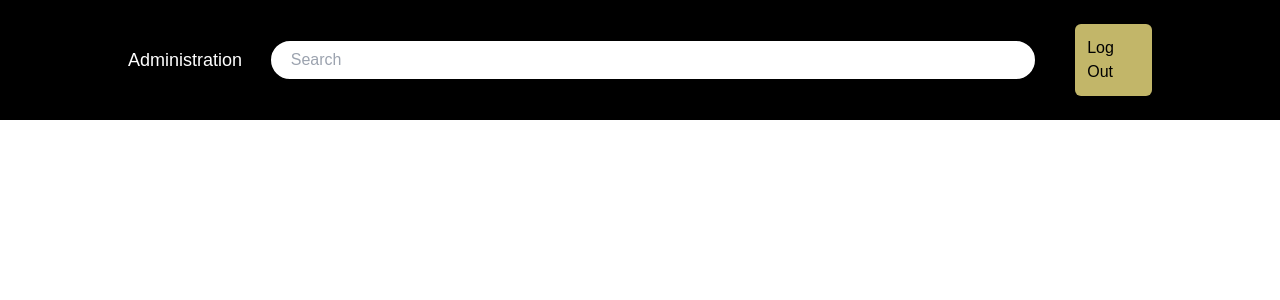
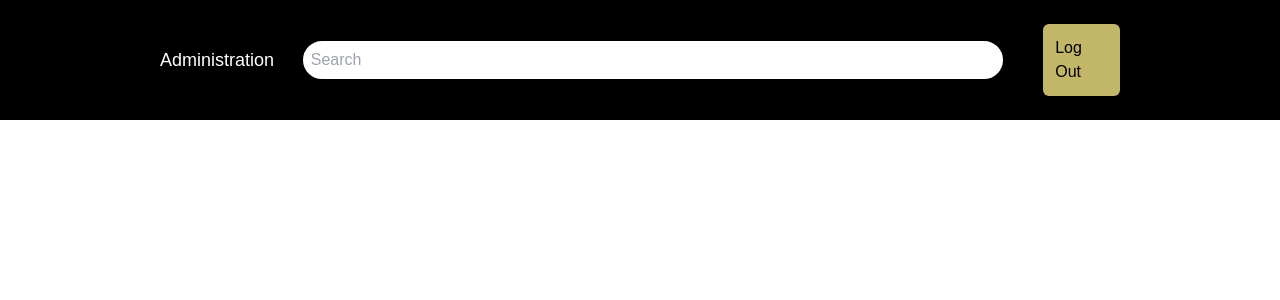
Before and after one commit to sitechtimes/club-attendance-frontend-v2, a Vue app: page /admin in a window 1280 px wide. Shown: the top 300 px of the page. Built offline with nearby package versions, Linux system fonts and the light colour scheme.

Commit message:
need to fix search bar :monkey_face:

```diff
--- a/src/components/SearchBar.vue
+++ /dev/null
@@ -1,11 +0,0 @@
-<template>
-  <!-- <MagnifyingGlassIcon /> -->
-  <input
-    class="w-[60%] border-2 border-black h-[35%] rounded-full pl-5"
-    placeholder="Search"
-  />
-</template>
-
-<script setup lang="ts">
-import { MagnifyingGlassIcon } from "@heroicons/vue/24/solid";
-</script>
--- a/src/views/Admin.vue
+++ b/src/views/Admin.vue
@@ -34,7 +34,7 @@
 </template>
 
 <script setup lang="ts">
-import SearchBar from "@/components/SearchBar.vue";
+import SearchBar from "@/components/Reusables/SearchBar.vue";
 import LogOut from "@/components/LogOut.vue";
 import { ref } from "vue";
 import { useUserStore } from "@/stores/users";
@@ -57,23 +57,9 @@ function pushToInfo(clubName: string) {
   setTimeout(routePush, 1000)
 }
 
-const onInput = function(){
-  if (query.value == ''){
-    userStore.getAllClubData(userStore.uid)
-  }
-  else if (query.value == undefined){
-    userStore.getAllClubData(userStore.uid)
-  }
-  else {
-    userStore.clubs = userStore.clubs.filter((item: object) => searchFilter(item, query.value))
-  }
-}
-
 const searchFilter = function(club: object, query: any){
  const splitQuery = query.split('')
  const splitClubName = club.clubName.split('')
-//  console.log(splitQuery)
-//  console.log(splitClubName)
  let i = 0
  let result = false
  splitQuery.forEach((character: any) => {
@@ -89,4 +75,16 @@ const searchFilter = function(club: object, query: any){
  });
  return result
 }
+
+const onInput = function(){
+  if (query.value == ''){
+    userStore.getAllClubData(userStore.uid)
+  }
+  else if (query.value == undefined){
+    userStore.getAllClubData(userStore.uid)
+  }
+  else {
+    userStore.clubs = userStore.clubs.filter((item: object) => searchFilter(item, query.value))
+  }
+}
 </script>
```
